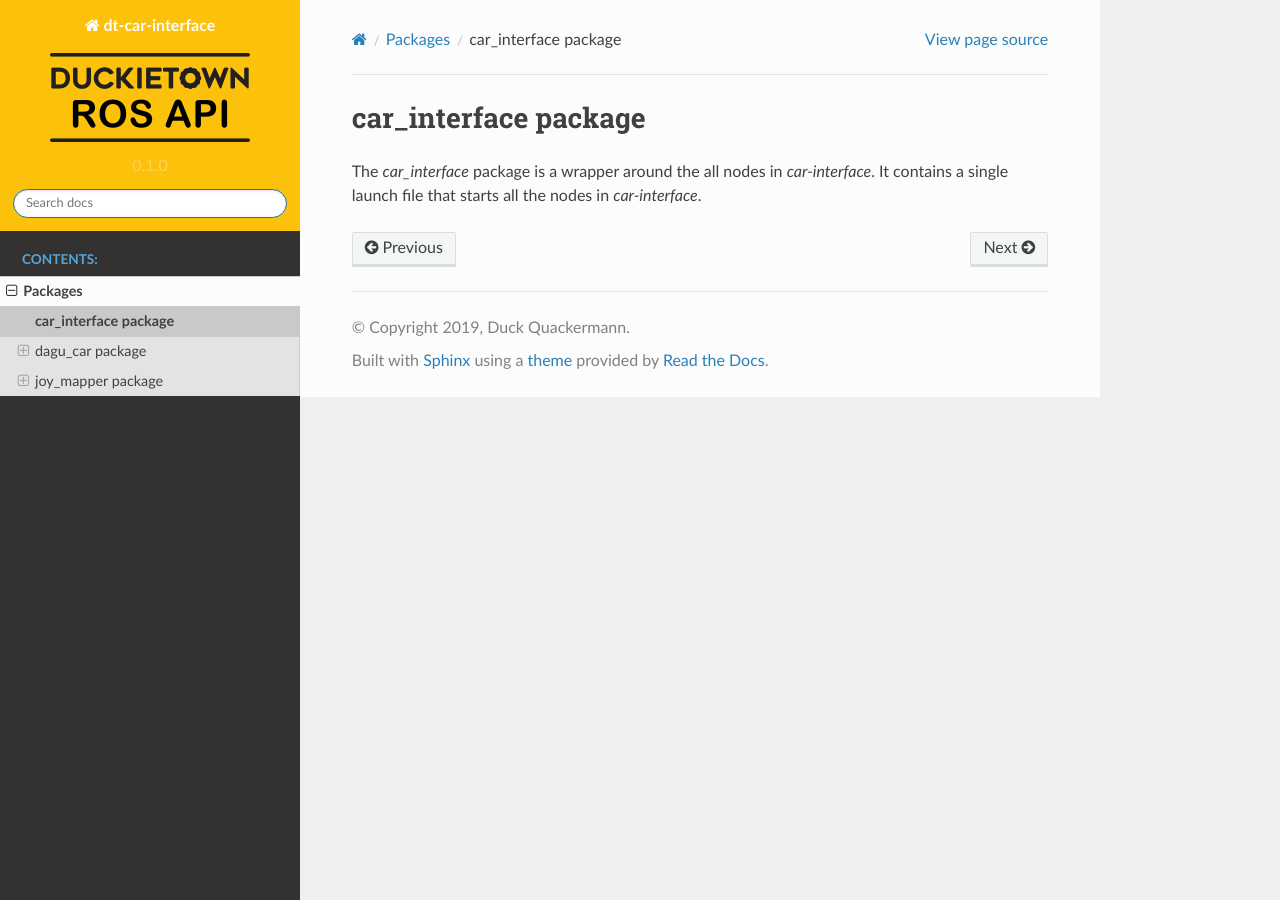
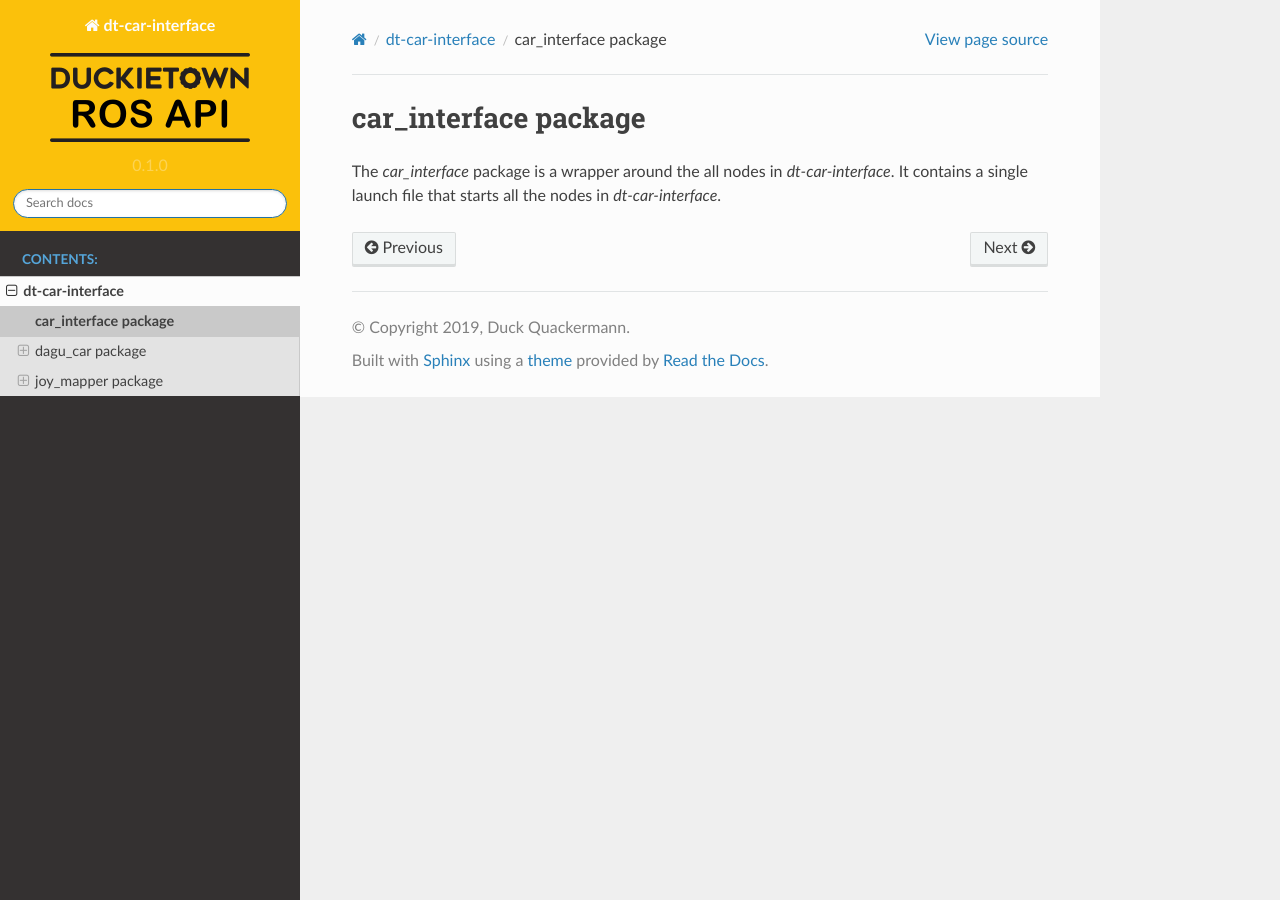
Before and after one commit to duckietown/dt-car-interface, a Sphinx documentation site: the page built from docs/source/packages/car_interface.rst, in a window 1280 px wide. Built offline with Sphinx 7.4.7 and the Read the Docs theme 2.0.0, drawn with Linux system fonts in a browser that asks for light colours.

Commit message:
docs update

```diff
--- a/docs/source/packages.rst
+++ b/docs/source/packages.rst
@@ -1,5 +1,5 @@
-Packages
-========
+dt-car-interface
+================
 
 .. toctree::
    :glob:
--- a/docs/source/packages/car_interface.rst
+++ b/docs/source/packages/car_interface.rst
@@ -1,5 +1,5 @@
 car\_interface package
 ======================
 
-The `car_interface` package is a wrapper around the all nodes in `car-interface`. It
-contains a single launch file that starts all the nodes in `car-interface`.
+The `car_interface` package is a wrapper around the all nodes in `dt-car-interface`. It
+contains a single launch file that starts all the nodes in `dt-car-interface`.
--- a/docs/source/packages/dagu_car.rst
+++ b/docs/source/packages/dagu_car.rst
@@ -3,7 +3,7 @@ dagu\_car package
 
 .. contents::
 
-The `dagu_car` package...
+The `dagu_car` package contains three core nodes that facilitate a Duckiebot's movement. `KinematicsNode` implements the forward and reverse kinematics models of a Duckiebot, that is it maps movement commands in terms of translational and rotational velocities (`car_cmd` messages) to the corresponding wheel rotation speeds (`wheel_cmd` messages). `CarCmdSwitchNode` is used to select one among various sources of movement commands (`car_cmd` messages). This is necessary when, for example, switching between joystick control and lane following, or between the lane following and the intersection navigation controllers. Finally, `VelocityToPoseNode` integrates the executed wheel commands and provides the current pose of the bot relative to its position and orientation when the node was started.
 
 CarCmdSwitchNode
 ----------------
--- a/docs/source/packages/joy_mapper.rst
+++ b/docs/source/packages/joy_mapper.rst
@@ -3,7 +3,7 @@ joy\_mapper package
 
 .. contents::
 
-The `joy_mapper` package blablabla
+The `joy_mapper` package contains the `JoyMapperNode`. This node maps the standard `ROS Joy messages <https://docs.ros.org/kinetic/api/sensor_msgs/html/msg/Joy.html>`_ sent by a (virtual) joystick to actionable items (e.g. start/pause a demo) or robot movement commands.
 
 
 JoyMapperNode
```
